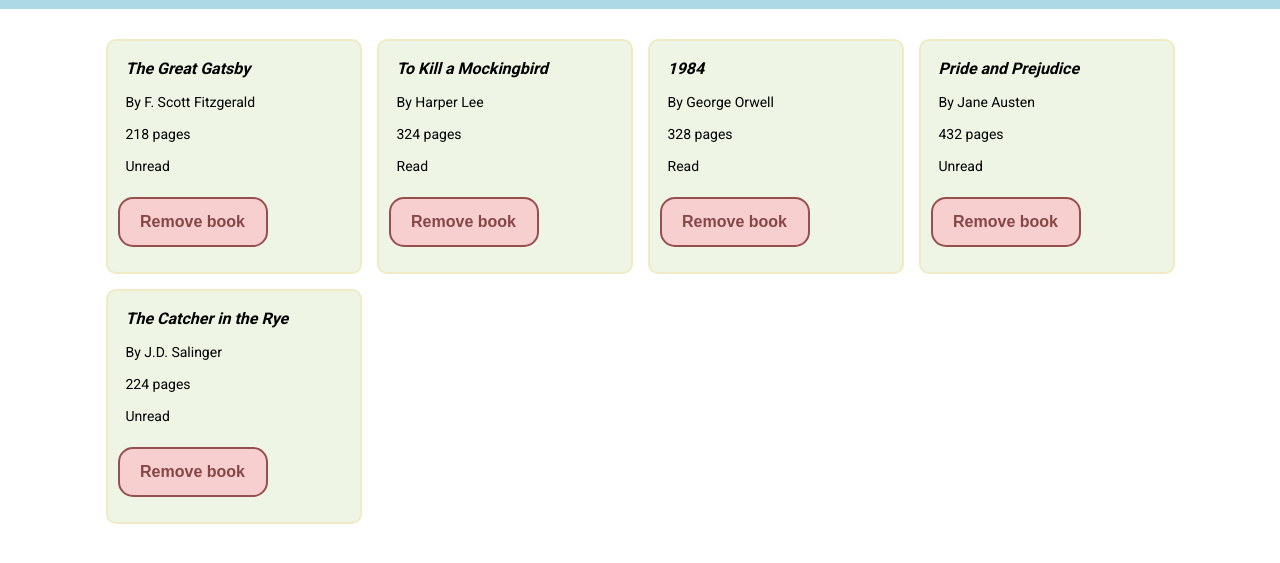
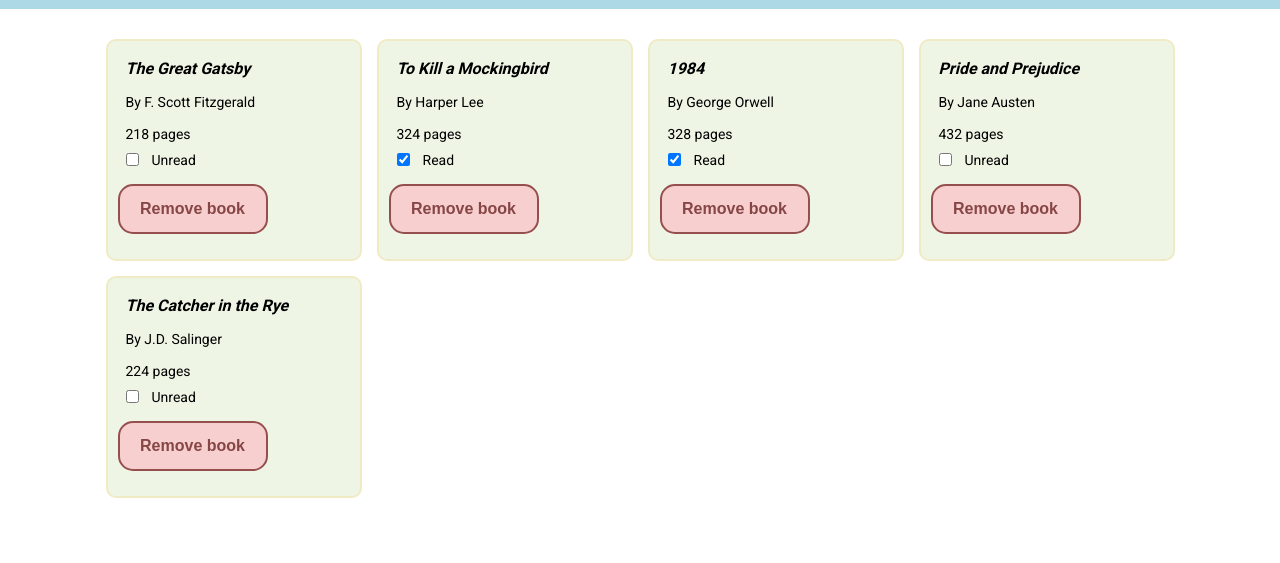
Before and after one commit to jacksonhill-77/ToP-Library, a plain HTML site: page index.html in a window 1280 px wide. Shown: the part 91-654 px from the top of the page. Drawn offline with Linux system fonts and the light colour scheme.

Commit message:
Add checkbox logic to cards with broken label function

```diff
--- a/script.js
+++ b/script.js
@@ -29,9 +29,27 @@ function addBookInfoToDiv(book, div) {
   let bookPages = document.createElement("p");
   bookPages.classList.add("body");
   bookPages.textContent = `${book.pages} pages`;
-  let bookRead = document.createElement("p");
-  bookRead.classList.add("body");
-  book.read == true ? bookRead.textContent = 'Read' : bookRead.textContent = 'Unread';
+
+  let bookRead = document.createElement('div');
+  bookRead.classList.add('read');
+  let bookReadCheckbox = document.createElement("input");
+  bookReadCheckbox.type = 'checkbox'
+  bookReadCheckbox.id = 'read-book';
+  bookReadCheckbox.name = 'read-book';
+  book.read == true ? bookReadCheckbox.checked = true : bookReadCheckbox.checked = false;
+  bookReadCheckbox.addEventListener('change', function(e) {
+    label = document.querySelector(`div[data-index="${book.index}"]>label`);
+    if (e.target.checked) {
+      label.textContent = 'Unread';
+    } else {
+      label.textContent = 'Unread';
+    }
+  })
+  let bookReadLabel = document.createElement("label");
+  bookReadLabel.classList.add("body");
+  bookReadLabel.for = 'read-book';
+  book.read == true ? bookReadLabel.textContent = 'Read' : bookReadLabel.textContent = 'Unread';
+
   let bookRemoveButton = document.createElement('button');
   bookRemoveButton.classList.add('remove')
   bookRemoveButton.textContent = 'Remove book'
@@ -39,6 +57,8 @@ function addBookInfoToDiv(book, div) {
     document.querySelector(`[data-index="${book.index}"]`).remove();
   })
 
+  bookRead.appendChild(bookReadCheckbox);
+  bookRead.appendChild(bookReadLabel);
   infoDiv.appendChild(bookTitle);
   infoDiv.appendChild(bookAuthor);
   infoDiv.appendChild(bookPages);
--- a/style.css
+++ b/style.css
@@ -52,6 +52,16 @@ h4, p {
   font-size: 14px;
 }
 
+div.read {
+  display: flex;
+  gap: 10px;
+  align-items: center;
+}
+
+div.read>input {
+  margin-left: 8px;
+}
+
 .card {
   background-color: rgb(239, 245, 229);
   border: 2px rgb(240, 235, 197) solid;
```
